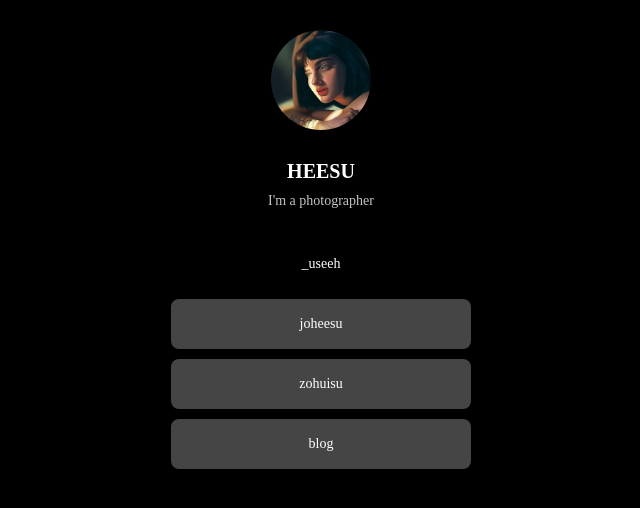
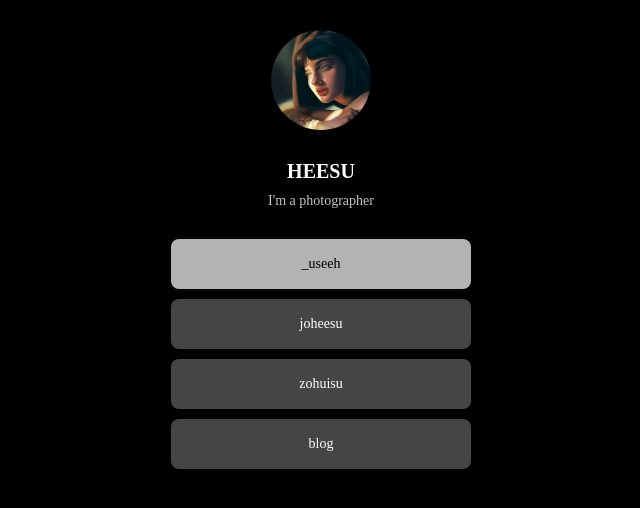
Before and after one commit to noche105/joheesu, a plain HTML site: page index.html in a window 1280 px wide. In both pictures the pointer is over the link "_useeh". Shown: the whole page, without its empty margins (319-959 px from the left). Drawn offline with Linux system fonts and the light colour scheme.

Commit message:
Update index.html

```diff
--- a/index.html
+++ b/index.html
@@ -63,7 +63,8 @@
             text-decoration: none;
         }
         .wrap > a:hover {
-            background-color: black;
+            background-color: #b3b3b3;
+            color: black;
         }
     </style>
 </head>
```
